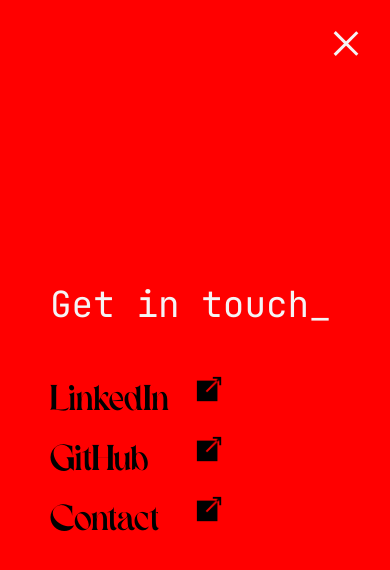
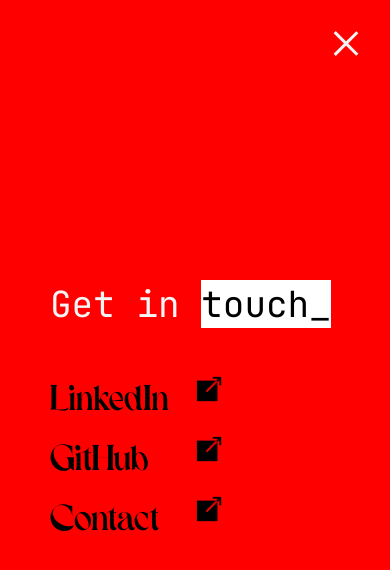
Before and after one commit to 1paramveer/portfolio, a Next.js app: page / in a window 390 px wide. Both pictures are taken after a click on the element 195 px from the left and 44 px from the top of the page. Shown: the top 570 px of the page. Built offline with nearby package versions, Linux system fonts and the light colour scheme.

Commit message:
added xs breakpoint

```diff
--- a/components/HamburgerMenu.jsx
+++ b/components/HamburgerMenu.jsx
@@ -23,7 +23,9 @@
     <div className="hidden max-md:block z-[2]">
       <div className="nav-overlay inset-0 fixed bg-[#FF0000] opacity-0 hidden">
         <div className="flex flex-col h-full justify-center ml-[50px]">
-          <p className="text-4xl font-jetbrains mb-14">Get in touch_</p>
+          <p className="text-4xl max-xs:text-2xl font-jetbrains mb-14">
+            Get in <span className="bg-[#FFFFFF] text-[#000000]">touch_</span>
+          </p>
           <div className="flex">
             <Link
               href="https://www.linkedin.com/in/1paramveer/"
--- a/tailwind.config.js
+++ b/tailwind.config.js
@@ -6,6 +6,13 @@
     "./app/**/*.{js,ts,jsx,tsx,mdx}",
   ],
   theme: {
+    screens: {
+      xs: "335px",
+      sm: "480px",
+      md: "768px",
+      lg: "976px",
+      xl: "1440px",
+    },
     // added custom colors here
     colors: {
       tblack: "#282829",
```
